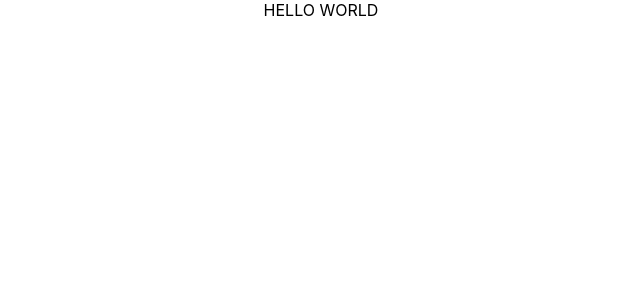
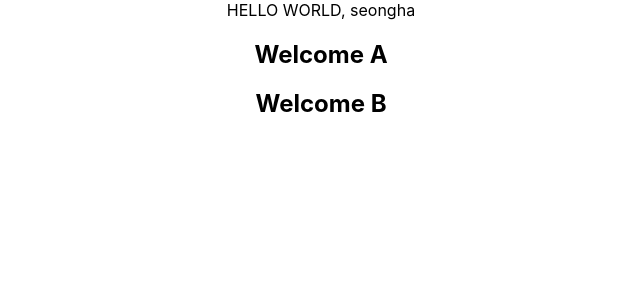
Before and after one commit to Fixtar/MY-CAFE-MENU-LIST, a React (Create React App) app in the folder mymenuapp/: page / in a window 1280 px wide. Shown: the top 300 px of the page, without its empty margins (319-959 px from the left). Built offline with nearby package versions, Linux system fonts and the light colour scheme.

Commit message:
props활용, component파일 분리 연습

```diff
--- a/mymenuapp/src/App.js
+++ b/mymenuapp/src/App.js
@@ -1,10 +1,15 @@
 import React from 'react';
 import './App.css';
+import Welcome from './Welcom';
 
 function App() {
+  const name = "seongha";
   return (
     <div className="App">
-      HELLO WORLD
+      HELLO WORLD, {name}
+
+      <Welcome name="A" />
+      <Welcome name="B" />
     </div>
   );
 }
--- /dev/null
+++ b/mymenuapp/src/Welcom.js
@@ -0,0 +1,9 @@
+import React from 'react';
+
+function Welcome(props) {
+    return (
+        <h2>Welcome {props.name}</h2>
+    );
+}
+
+export default Welcome;
--- a/mymenuapp/src/index.js
+++ b/mymenuapp/src/index.js
@@ -2,6 +2,8 @@ import React from 'react';
 import ReactDOM from 'react-dom';
 import './index.css';
 import App from './App';
+
+
 
 
 ReactDOM.render(
```
